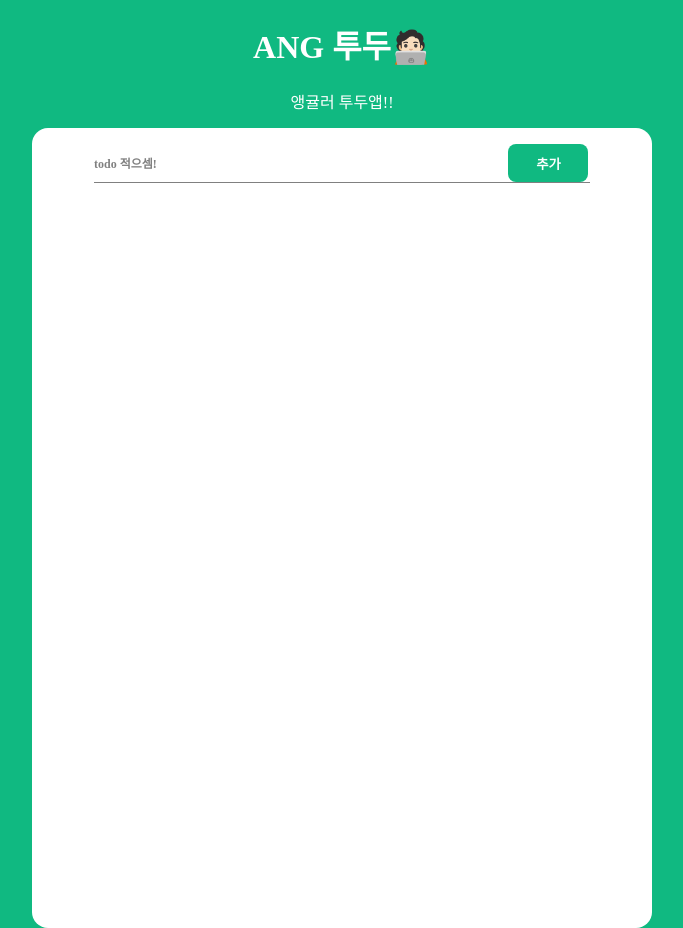
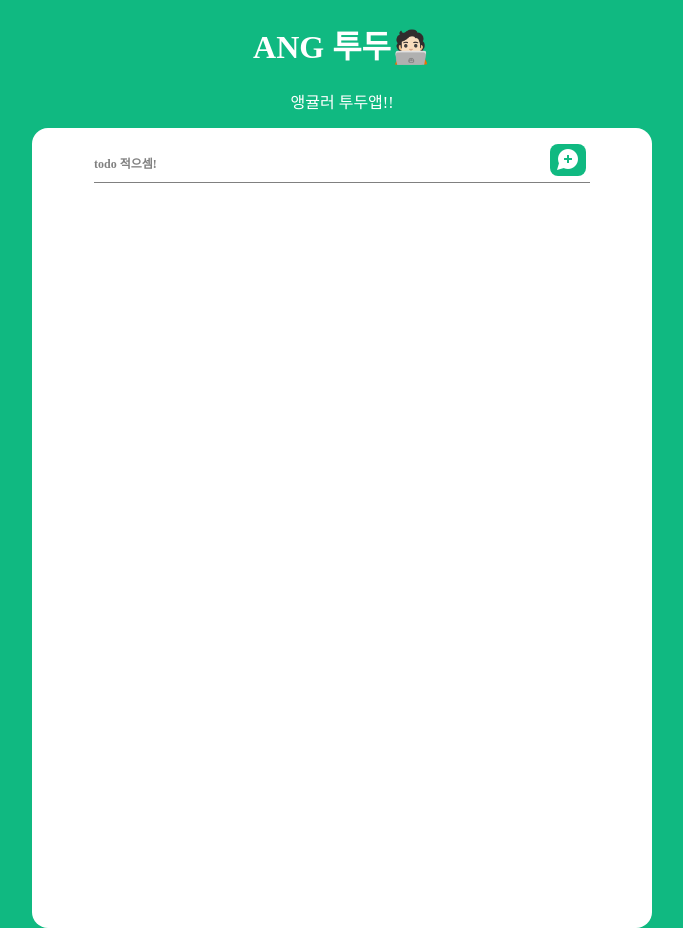
Before and after one commit to itjustbong/todo-on-any-framework, an Angular app in the folder ang-todo/: page / in a window 1280 px wide. Shown: the whole page, without its empty margins (298-981 px from the left). Built offline with nearby package versions, Linux system fonts and the light colour scheme.

Commit message:
Style: ICON 변경

```diff
--- a/ang-todo/src/app/todo-list/todo-list.component.css
+++ b/ang-todo/src/app/todo-list/todo-list.component.css
@@ -51,12 +51,11 @@ input:valid ~ label {
 
 .todo-add-btn {
   position: absolute;
-  right: 0.1rem;
-  height: 38px;
-  width: 5rem;
+  right: 0.25rem;
+  height: 2rem;
   border: none;
+  border-radius: 0.5rem;
   background-color: var(--main-color);
-  border-radius: 0.5rem;
   color: white;
   font-weight: bold;
 }
--- a/ang-todo/src/app/todo-list/todo-list.component.html
+++ b/ang-todo/src/app/todo-list/todo-list.component.html
@@ -13,7 +13,7 @@
       />
       <label>todo 적으셈!</label>
       <button class="todo-add-btn" type="button" (click)="addTodo($event)">
-        추가
+        <span class="material-icons"> maps_ugc </span>
       </button>
     </div>
   </form>
```
